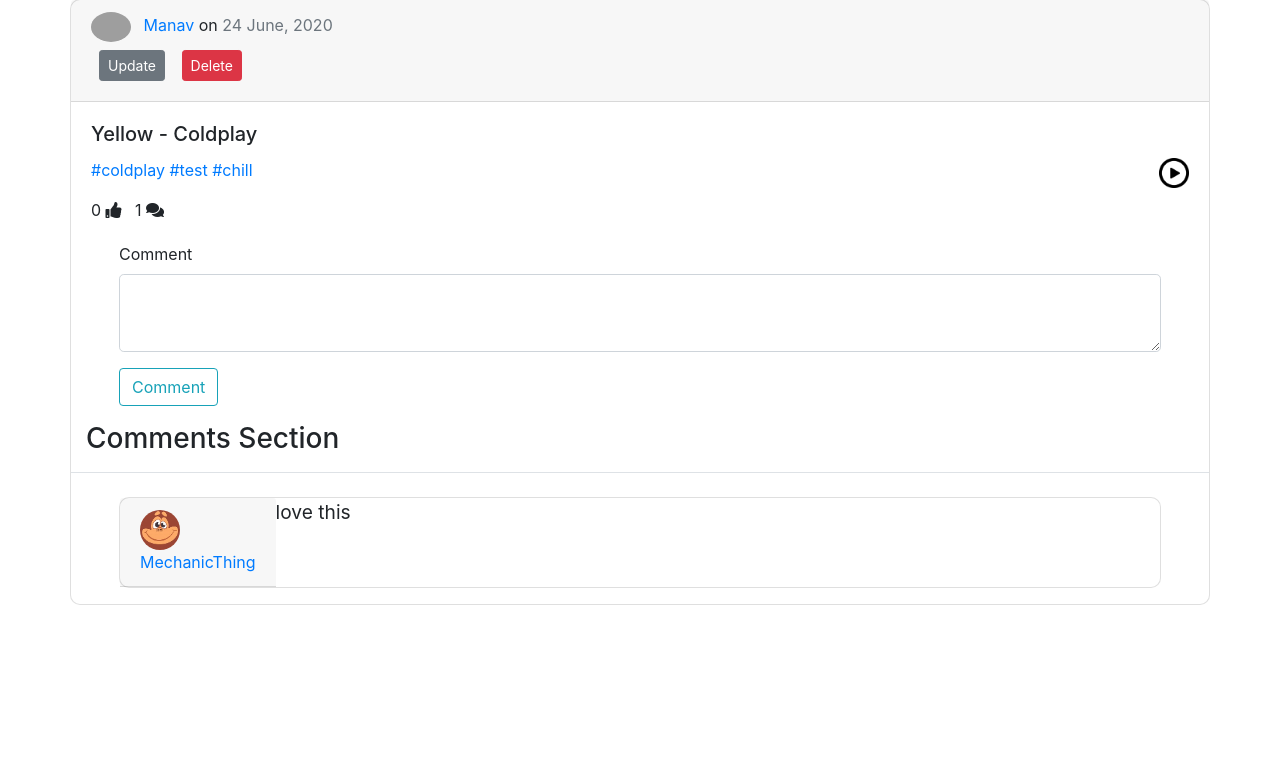
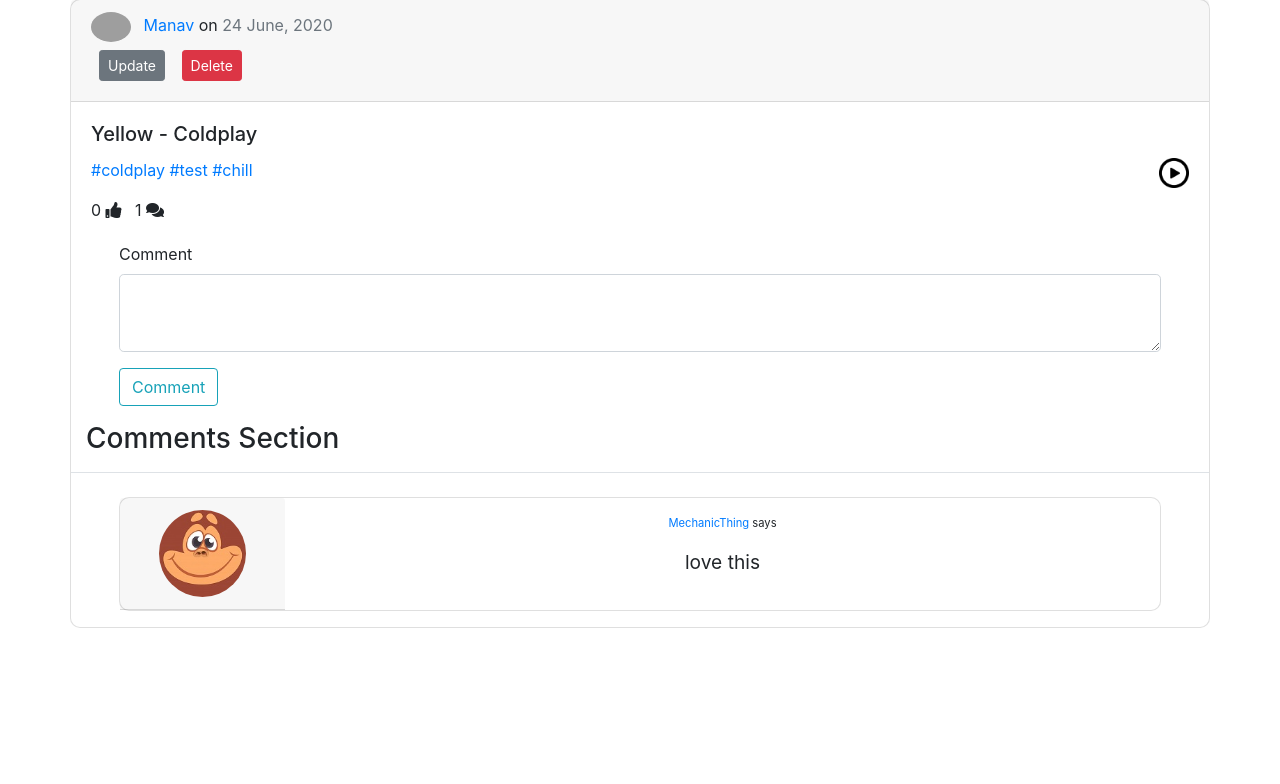
Before and after one commit to ManavRao/Sonnet, a Flask app: page /post/3 in a window 1280 px wide. Shown: the part 61-845 px from the top of the page. Before the commit the page ends 666 px from the top, so only its background shows below. Run offline with Flask 2, Linux system fonts and the light colour scheme; a user stored in the database is signed in; data comes from the database, SQL or seed files in the repository; both versions use the stored data as it was after the commit; data that the repository does not hold is empty; some libraries are stand-ins or nearby versions; grey boxes are pictures that could not be loaded.

Commit message:
updated comments and routes

```diff
--- a/sonnet/routes.py
+++ b/sonnet/routes.py
@@ -261,7 +261,7 @@ def follow_action(type,user_id, action):
         db.session.commit()
     return redirect(request.referrer)
 
-@app.route('/')
+@app.route('/', methods=['GET', 'POST'])
 @app.route('/search', methods=['GET', 'POST'])
 def search():
     form = SearchForm()
--- a/sonnet/templates/post.html
+++ b/sonnet/templates/post.html
@@ -82,23 +82,16 @@
         </div>
         <div>
             {% for comment in comments%}
-            <!-- <div class="card mb-2">
-                <div class="card-header">
-                    <img style="width: 40px; border-radius: 50%;" class="mr-2" src="{{ url_for('static', filename='profile_pictures/' + comment.author.image_file) }}">
-                    <a class="card-link" href="{{ url_for('user_posts', username=comment.author.username) }}">{{ comment.author.username }}</a>
-                    <h3>{{comment.body}}</h3>
-                </div>
-            </div> -->
             <div  class="card flex-row ml-5 mr-5 mb-3">
                 <div class="card-header">
-                    <div >
+                    <div style="text-align:center;">
                         <a href="{{ url_for('user_posts', username=comment.author.username) }}">
-                            <img style="width: 40px; border-radius: 50%;" class="mr-2" src="{{ url_for('static', filename='profile_pictures/' + comment.author.image_file) }}">
+                            <img style="width: 70%; border-radius: 50%;" src="{{ url_for('static', filename='profile_pictures/' + comment.author.image_file) }}">
                         </a>
                     </div>
-                    <a class="card-link" href="{{ url_for('user_posts', username=comment.author.username) }}">{{ comment.author.username }}</a>
                 </div>
-                <div>
+                <div style="margin:auto; text-align:center;">
+                  <p style="font-size:70%;" ><a class="card-link" href="{{ url_for('user_posts', username=comment.author.username) }}">{{ comment.author.username }} </a>says<p>
                     <p style="font-size:120%;">{{comment.body}}</p>
                 </div>
             </div>
```
Also changed, not shown: sonnet/site.db.
